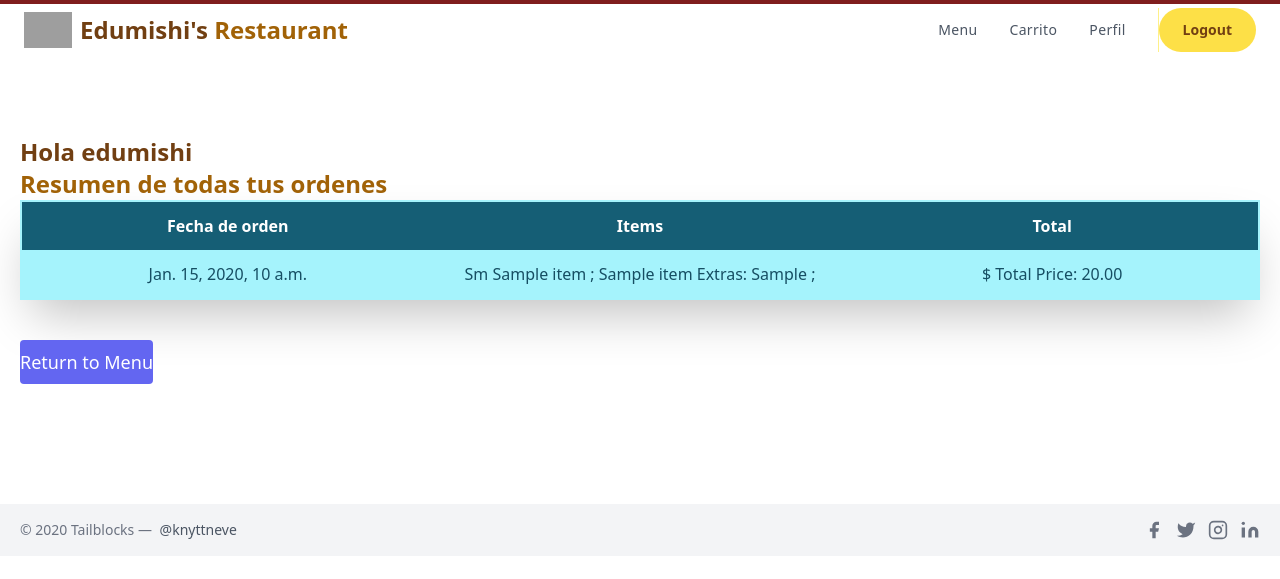
After one commit to Eduardo6446/EduMishi_Restaurant, a Django app: page /profile in a window 1280 px wide. The commit adds this page. Shown: the top 579 px of the page. Run offline with Django 3.2, Linux system fonts and the light colour scheme; a user stored in the database is signed in; data comes from the database, SQL or seed files in the repository; both versions use the stored data as it was after the commit; tables that the repository leaves empty hold one stand-in row (values such as "Sample post"); some libraries are stand-ins or nearby versions; grey boxes are pictures that could not be loaded.

Commit message:
perfil de compras hecho

```diff
--- a/orders/templates/orders/layout.html
+++ b/orders/templates/orders/layout.html
@@ -147,7 +147,7 @@
     {% block template %}{%endblock%}
 
 
-    <footer class="text-gray-600 body-font">
+    <footer class="text-gray-600 body-font content-end">
 
         <div class="bg-gray-100">
             <div class="container mx-auto py-4 px-5 flex flex-wrap flex-col sm:flex-row">
--- /dev/null
+++ b/orders/templates/orders/profile.html
@@ -0,0 +1,99 @@
+{% extends 'orders/layout.html' %}
+
+{%block template%}
+<div class="container px-5 py-20 mx-auto flex flex-wrap items-center">
+    <div>
+        <h1 class="text-2xl font-bold text-yellow-900">
+            Hola {{user}} <h1 class="text-2xl font-bold text-yellow-700"> Resumen de todas tus ordenes</h1>
+        </h1>
+
+
+        <table class="shadow-2xl border-2 border-cyan-200 w-full md:table-fixed content-center">
+            <thead class="text-white">
+                <tr>
+                    <th class="py-3 bg-cyan-800">Fecha de orden</th>
+                    <th class="py-3 bg-cyan-800">Items</th>
+                    <th class="py-3 bg-cyan-800">Total</th>
+                </tr>
+            </thead>
+
+            <tbody class="text-cyan-900 text-center">
+                {% for order in my_orders %}
+                    <tr class="bg-cyan-200 hover:bg-cyan-100 cursor-pointer duration-300">
+                        <td class="py-3 px-6">{{ order.date_ordered }}</td>
+                        <td class="py-3 px-6">{% for item in order.ordered_items.all %}
+
+                            {%if item.menu_item.category == "Pizza" and "Topping" in item.menu_item.name %}
+
+                            {% if item.ptoppings != False %}
+
+                            {{item.menu_item.sizes}}
+                            {{ item.menu_item.name }}
+                            Toppings: {{ item.ptoppings }} ;
+
+                            {% endif %}
+
+                            {% endif %}
+
+                            {%if item.menu_item.category == "Pizza" and "Topping" not in item.menu_item.name %}
+
+                            {{item.menu_item.sizes}}
+                            {{ item.menu_item.name }} ;
+
+                            {% endif %}
+
+                            <!-- subs with no extras -->
+
+                            {% if item.menu_item.category == "Subs" and item.num_extras == 0 %}
+
+                            {{item.menu_item.sizes}}
+
+                            {{ item.menu_item.name }}
+
+                            {% endif %}
+
+                            <!-- subs with extras -->
+
+                            {% if item.num_extras > 0 %}
+
+                            {{ item.menu_item.name }}
+                            Extras: {{ item.extras }} ;
+
+                            {% endif %}
+
+                            {% if item.menu_item.category != "Pizza" and item.menu_item.category != "Subs" %}
+
+                            {% if item.menu_item.sizes%}
+                            {{item.menu_item.sizes}}
+                            {% endif %}
+                            {{ item.menu_item.name }} ;
+
+                            {% endif %}
+
+                            {% endfor %}
+                        </td>
+                        <td class="py-3 px-6">$ Total Price: {{ order.get_cart_total }}</td>
+                    </tr>
+                    {% empty %}
+                    <tr>
+                        <td class="py-3 px-6"></td>
+                        <td class="py-3 px-6"> You have no orders.</td>
+                        <td class="py-3 px-6"></td>
+                    </tr>
+                {% endfor %}
+
+
+
+            </tbody>
+
+        </table>
+
+
+            <button class="text-white bg-indigo-500 border-0 py-2 my-10 focus:outline-none hover:bg-indigo-600 rounded text-lg"><a href="{% url 'orders:index' %}" >
+                {% if not order %}Return to Menu{% else %}Go to Menu {% endif %}
+              </a></button>
+
+
+    </div>
+</div>
+{% endblock %}
--- a/orders/urls.py
+++ b/orders/urls.py
@@ -10,5 +10,6 @@ urlpatterns = [
     path("login", views.login_view, name="login"),
     path("register", views.register_view, name="register"),
     path("logout", views.logout_view, name="logout"),
+    path('profile', views.profile, name='profile'),
 
 ]
--- a/orders/views.py
+++ b/orders/views.py
@@ -1,3 +1,4 @@
+from textwrap import dedent
 from django.conf import settings
 from django.contrib.auth import authenticate, login, logout
 from django.contrib.auth.models import User
@@ -12,6 +13,16 @@ from .models import (Topping, Menu_Item, Profile,
 Extras, Order, OrderItem,  User, )
 
 import datetime
+
+def profile(request):
+
+    my_user_profile = Profile.objects.filter(user=request.user).first()
+    my_orders = Order.objects.filter(is_ordered=True, owner=my_user_profile)
+
+
+    context = { 'my_orders': my_orders, 'user': request.user}
+
+    return render(request, "orders/profile.html", context)
 
 # Create your views here.
 @login_required()
```
Also changed, not shown: db.sqlite3.
